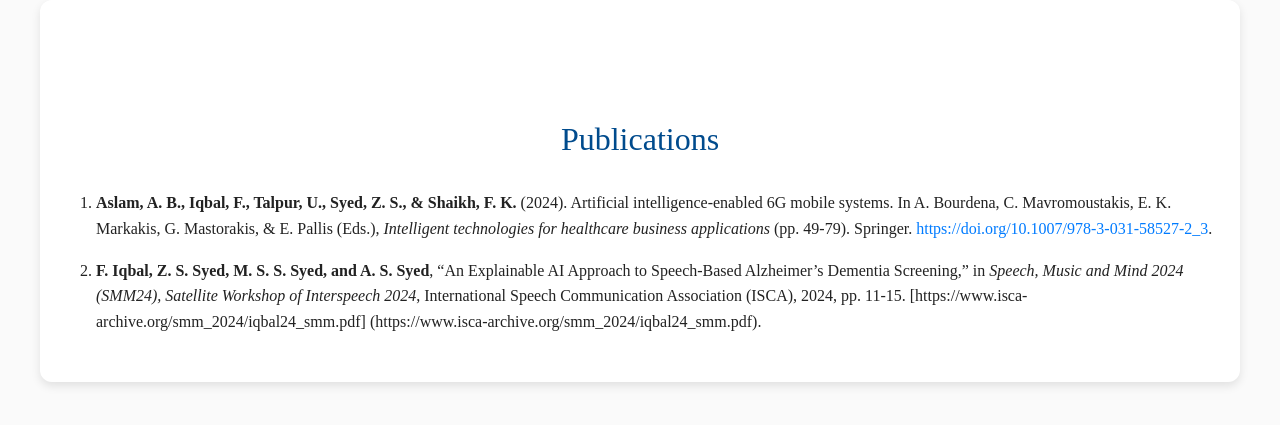
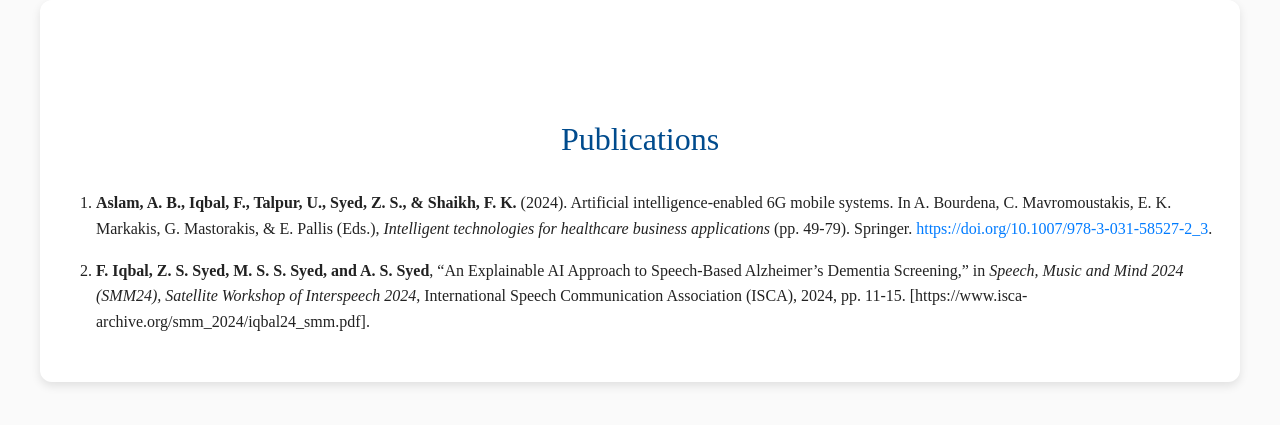
Before and after one commit to faizaiqbalsyed/faizaiqbalsyed.github.io, a Jekyll site: the page built from publications.md, in a window 1280 px wide. Shown: the top 425 px of the page. Built offline with Jekyll 4.4.1, drawn with Linux system fonts in a browser that asks for light colours; nearby versions of some CDN libraries; part of the change alters nothing that is shown.

Commit message:
Update publications.md

```diff
--- a/publications.md
+++ b/publications.md
@@ -43,4 +43,4 @@ title: Publications
 
 1. **Aslam, A. B., Iqbal, F., Talpur, U., Syed, Z. S., & Shaikh, F. K.** (2024). Artificial intelligence-enabled 6G mobile systems. In A. Bourdena, C. Mavromoustakis, E. K. Markakis, G. Mastorakis, & E. Pallis (Eds.), *Intelligent technologies for healthcare business applications* (pp. 49-79). Springer. [https://doi.org/10.1007/978-3-031-58527-2_3](https://doi.org/10.1007/978-3-031-58527-2_3).
 
-2. **F. Iqbal, Z. S. Syed, M. S. S. Syed, and A. S. Syed**, "An Explainable AI Approach to Speech-Based Alzheimer's Dementia Screening," in *Speech, Music and Mind 2024 (SMM24), Satellite Workshop of Interspeech 2024*, International Speech Communication Association (ISCA), 2024, pp. 11-15. [https://www.isca-archive.org/smm_2024/iqbal24_smm.pdf] (https://www.isca-archive.org/smm_2024/iqbal24_smm.pdf).
+2. **F. Iqbal, Z. S. Syed, M. S. S. Syed, and A. S. Syed**, "An Explainable AI Approach to Speech-Based Alzheimer's Dementia Screening," in *Speech, Music and Mind 2024 (SMM24), Satellite Workshop of Interspeech 2024*, International Speech Communication Association (ISCA), 2024, pp. 11-15. [https://www.isca-archive.org/smm_2024/iqbal24_smm.pdf].
```
